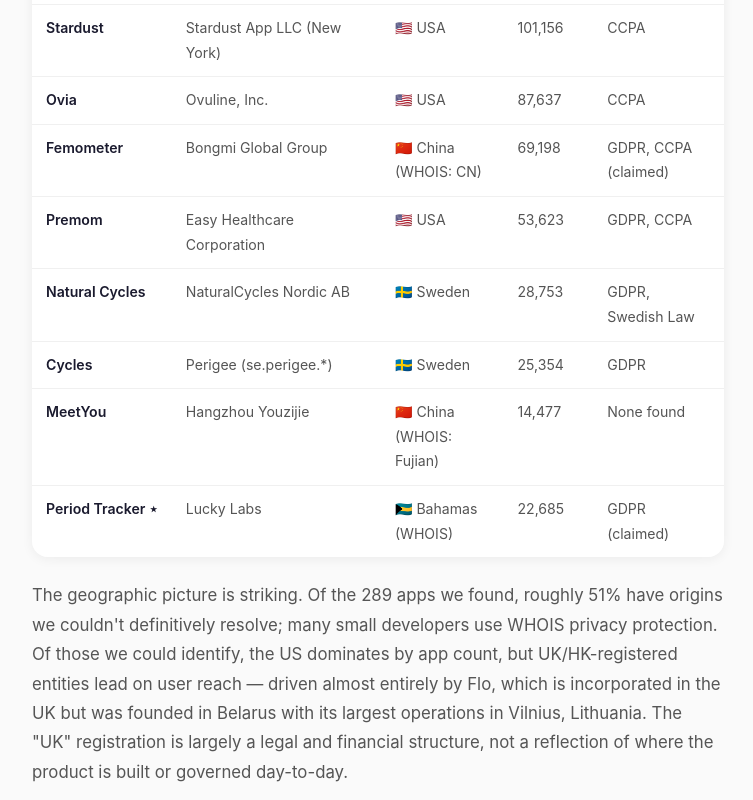
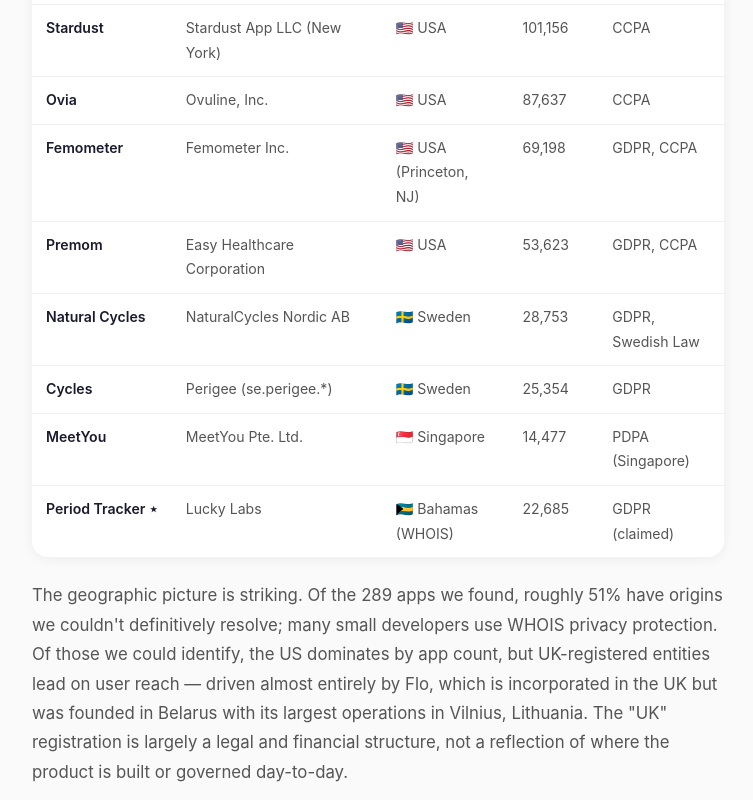
Before and after one commit to pjaol/safeflow, a plain HTML site: page docs/period-tracker-privacy.html in a window 1280 px wide. Shown: the part 2680-3480 px from the top of the page, without its empty margins (262-1015 px from the left). Drawn offline with nearby package versions, Linux system fonts and the light colour scheme.

Commit message:
Correct Femometer (US/NJ) and MeetYou (Singapore) origins, rewrite section

```diff
--- a/docs/period-tracker-privacy.html
+++ b/docs/period-tracker-privacy.html
@@ -378,10 +378,10 @@
           </tr>
           <tr>
             <td class="app-name">Femometer</td>
-            <td>Bongmi Global Group</td>
-            <td>🇨🇳 China (WHOIS: CN)</td>
+            <td>Femometer Inc.</td>
+            <td>🇺🇸 USA (Princeton, NJ)</td>
             <td>69,198</td>
-            <td>GDPR, CCPA (claimed)</td>
+            <td>GDPR, CCPA</td>
           </tr>
           <tr>
             <td class="app-name">Premom</td>
@@ -406,10 +406,10 @@
           </tr>
           <tr>
             <td class="app-name">MeetYou</td>
-            <td>Hangzhou Youzijie</td>
-            <td>🇨🇳 China (WHOIS: Fujian)</td>
+            <td>MeetYou Pte. Ltd.</td>
+            <td>🇸🇬 Singapore</td>
             <td>14,477</td>
-            <td>None found</td>
+            <td>PDPA (Singapore)</td>
           </tr>
           <tr>
             <td class="app-name">Period Tracker ⋆</td>
@@ -422,7 +422,7 @@
       </table>
     </div>
 
-    <p>The geographic picture is striking. Of the 289 apps we found, roughly 51% have origins we couldn't definitively resolve; many small developers use WHOIS privacy protection. Of those we could identify, the US dominates by app count, but UK/HK-registered entities lead on user reach — driven almost entirely by Flo, which is incorporated in the UK but was founded in Belarus with its largest operations in Vilnius, Lithuania. The "UK" registration is largely a legal and financial structure, not a reflection of where the product is built or governed day-to-day.</p>
+    <p>The geographic picture is striking. Of the 289 apps we found, roughly 51% have origins we couldn't definitively resolve; many small developers use WHOIS privacy protection. Of those we could identify, the US dominates by app count, but UK-registered entities lead on user reach — driven almost entirely by Flo, which is incorporated in the UK but was founded in Belarus with its largest operations in Vilnius, Lithuania. The "UK" registration is largely a legal and financial structure, not a reflection of where the product is built or governed day-to-day.</p>
 
     <div class="chart-section">
       <h3 style="margin-top:32px;margin-bottom:4px;">Apps and user reach by country</h3>
@@ -551,9 +551,11 @@
 
     <h2>The Most Concerning Findings</h2>
 
-    <h3>Femometer and MeetYou: Chinese Ownership</h3>
+    <h3>Femometer and MeetYou: Opaque Origins</h3>
 
-    <p>Two of the top 20 apps by review count are Chinese-owned: Femometer (Bongmi Global Group, WHOIS: China, 69K reviews) and MeetYou (Hangzhou Youzijie Information Technology, WHOIS: Fujian province, 14K reviews). Femometer's <a href="https://www.femometer.com/privacyPolicy" target="_blank" rel="noopener">privacy policy</a> does reference GDPR and CCPA compliance, and names its third-party data processors (Google, AWS, Stripe, Apple). It includes a CCPA "right to opt-out of sales" disclosure and states data is used for analytics and marketing. The substantive concern is not the policy text itself, but jurisdiction: Chinese law requires companies to cooperate with government data requests, and there is no legal mechanism that would prevent Chinese authorities from accessing data held by a Chinese-owned company, regardless of what the privacy policy says.</p>
+    <p>Our automated origin analysis initially flagged both apps as Chinese-owned based on WHOIS data, but direct verification tells a different story. Femometer is registered as <strong>Femometer Inc. in Princeton, NJ</strong> — a US company with Chinese investment backing. Its <a href="https://www.femometer.com/privacyPolicy" target="_blank" rel="noopener">privacy policy</a> claims both GDPR and CCPA compliance and names its data processors (Google, AWS, Stripe, Apple). MeetYou is registered as <strong>MeetYou Pte. Ltd. in Singapore</strong>, governed by Singapore's Personal Data Protection Act.</p>
+
+    <p>This is a good illustration of why automated origin detection has limits — WHOIS records pointed to Chinese infrastructure, but the legal entities are registered elsewhere. Neither app makes the strongest privacy case (both share data with third-party processors and use data for analytics and marketing), but the jurisdictional concern is materially different from a company operating solely under Chinese law.</p>
 
     <h3>Premom: An FTC Settlement You Might Have Missed</h3>
 
```
